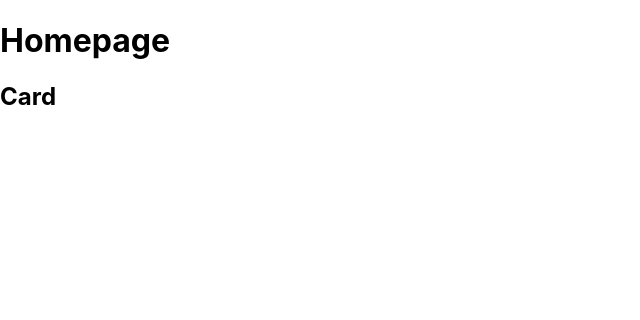
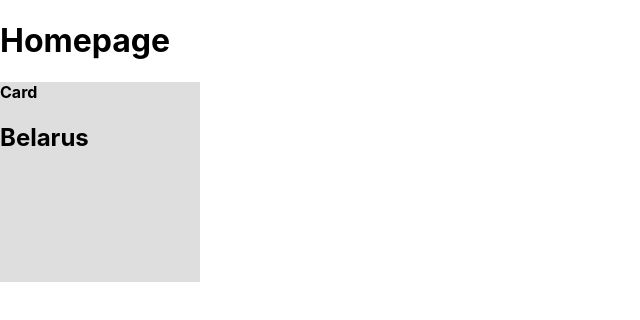
Before and after one commit to UladzislauKutarkin/travel-app, a React (Create React App) app: page / in a window 1280 px wide. Shown: the top 320 px of the page, without its empty margins (0-640 px from the left). Built offline with nearby package versions, Linux system fonts and the light colour scheme.

Commit message:
feat: add very basic rotes

```diff
--- a/src/App.tsx
+++ b/src/App.tsx
@@ -1,6 +1,8 @@
 import './App.scss';
+import { Route } from 'react-router-dom';
 import HomePage from './pages/HomePage';
 import countries from './data/counties'
+import CountryPage from './pages/CountryPage';
 
 
 
@@ -8,7 +10,8 @@ import countries from './data/counties'
 function App() {
   return (
     <div className="App">
-     <HomePage countries = {countries} />
+      <Route exact path="/" render={() => <HomePage countries={countries} />} />
+      <Route exact path='/1' component={CountryPage} />
     </div>
   );
 }
--- a/src/components/Card/Card.scss
+++ b/src/components/Card/Card.scss
@@ -0,0 +1,6 @@
+.card {
+    width: 200px;
+    height: 200px;
+    background-color: rgb(223, 222, 222);
+
+}
--- a/src/components/Card/Card.tsx
+++ b/src/components/Card/Card.tsx
@@ -1,4 +1,16 @@
-const Card = () => (
-<h2>Card</h2>
-    );
-    export default Card;
+
+import './Card.scss';
+import {withRouter} from 'react-router-dom';
+
+
+const Card = (props: any) => {
+    return (
+        <div className="card brd" onClick = { () => console.log('click')
+        }>
+            <h4>Card</h4>
+           <h2> {props.title}</h2>
+
+        </div>
+    )
+}
+export default withRouter(Card);
--- a/src/index.tsx
+++ b/src/index.tsx
@@ -1,17 +1,15 @@
 import React from 'react';
 import ReactDOM from 'react-dom';
+import { BrowserRouter } from 'react-router-dom';
 import './index.scss';
 import App from './App';
-import reportWebVitals from './reportWebVitals';
 
 ReactDOM.render(
   <React.StrictMode>
-    <App />
+    <BrowserRouter>
+      <App />
+    </BrowserRouter>
+
   </React.StrictMode>,
   document.getElementById('root')
 );
-
-// If you want to start measuring performance in your app, pass a function
-// to log results (for example: reportWebVitals(console.log))
-// or send to an analytics endpoint. Learn more: https://bit.ly/CRA-vitals
-reportWebVitals();
--- /dev/null
+++ b/src/pages/CountryPage/CountryPage.tsx
@@ -0,0 +1,7 @@
+const CountryPage = () => (
+    <div className = "country_page">
+        <h1>CountryPage</h1>
+    </div>
+
+)
+export default CountryPage;
--- /dev/null
+++ b/src/pages/CountryPage/index.ts
@@ -0,0 +1,2 @@
+import CountryPage from './CountryPage';
+export default CountryPage;
--- a/src/pages/HomePage/HomePage.tsx
+++ b/src/pages/HomePage/HomePage.tsx
@@ -6,7 +6,7 @@ const HomePage = (props: { countries: any[] }) => (
         {
          props.countries.map((country) => {
             console.log(country)
-            return <Card key = {country.id} />;
+            return <Card key = {country.id} {...country} />;
          }
          )
 
```
Also changed, not shown: src/pages/CountryPage/CountryPage.scss (added).
